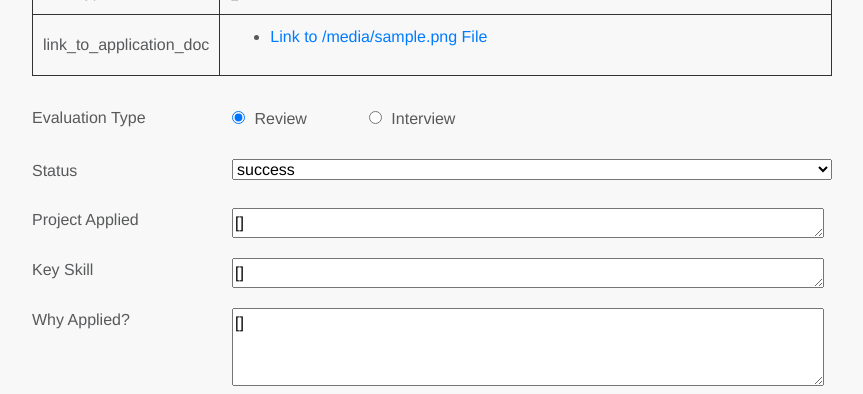
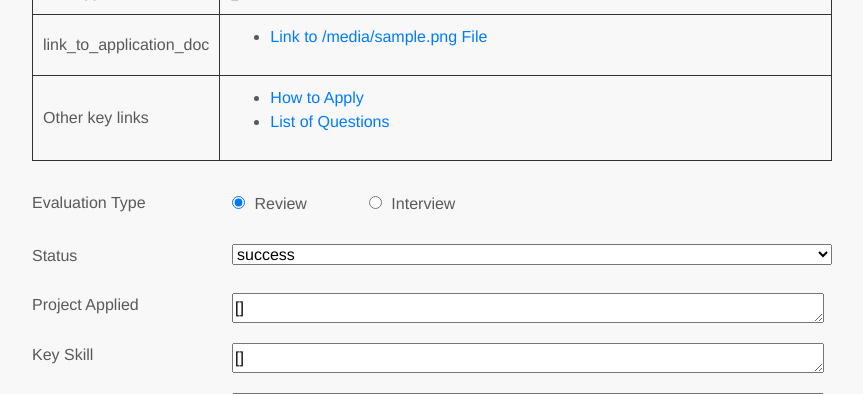
Before and after one commit to WEHI-RCPStudentInternship/student-intern-organiser, a Flask app: template templates/pre_int_st_evaluation.html in a window 1280 px wide. Shown: the part 644-1038 px from the top of the page, without its empty margins (133-996 px from the left). Run offline with Flask 3, Linux system fonts and the light colour scheme; the template is opened without the code that fills it: most values are stand-ins (such as "Sample title", 1, 10 or a date in 2020); some libraries are stand-ins or nearby versions.

Commit message:
updating process of questions

```diff
--- a/templates/index.html
+++ b/templates/index.html
@@ -492,7 +492,7 @@
 
                 if (emails.length > 0) {
                     var emailString = emails.join(',');
-                    var mailtoLink = "mailto:?subject=Acknowledgement of your application to the WEHI student internship program&body=Hi All,%0D%0A%0D%0AThank you for your submission to the WEHI Student Internship Program. Because this is a popular program it is difficult to reach out to everyone with a one-on-one interview.%0D%0A%0D%0AIf you are granted an interview, I will be calling you by mobile phone to get a better understanding of projects that fit your interests and career aspirations. Please let me know if you need to make other arrangements as I can be flexible.%0D%0A%0D%0AIf you are not granted an interview, I will let you know as soon as I can by email.%0D%0A%0D%0ATo find out more, please read the full email: https://wehi-researchcomputing.github.io/email_acknowledgement" + "&to=" + emailString;
+                    var mailtoLink = "mailto:?subject=Acknowledgement of your application to the WEHI student internship program&body=Hi All,%0D%0A%0D%0AThank you for your submission to the WEHI Student Internship Program. Because this is a popular program it is difficult to reach out to everyone with a one-on-one interview.%0D%0A%0D%0AIf you are granted an interview, I will be contacting you by email to arrange a way to provide an informal interview. Please let me know if you need to make other arrangements (such as being outside Australia) as I can be flexible.%0D%0A%0D%0AIf you are not granted an interview, I will let you know as soon as I can by email that you are on a waiting list.%0D%0A%0D%0ATo find out more, please read the full email: https://wehi-researchcomputing.github.io/email_acknowledgement" + "&to=" + emailString;
                     //window.location.href = mailtoLink;
                     window.open(mailtoLink, '_blank');
                 } else {
--- a/templates/pre_int_st_evaluation.html
+++ b/templates/pre_int_st_evaluation.html
@@ -206,6 +206,15 @@ If you would like to decline this offer, please reply to this email if you would
                         No matching files found.
                     {% endif %}
 
+                </td>
+            </tr>
+            <tr>
+                <td>Other key links</td>
+                <td>
+                    <ul>
+                        <li><a href="https://wehi-researchcomputing.github.io/how-to-apply">How to Apply</li>
+                        <li><a href="https://wehi-researchcomputing.github.io/email_acknowledgement">List of Questions</li>
+                    </ul>
                 </td>
             </tr>
 
@@ -468,16 +477,17 @@ If you would like to decline this offer, please reply to this email if you would
 
     <div class="text-box hidden" id="text-box">
         <p>Interview Questions</p>
-        <p>0. How do I pronounce your name? I may ask you this question to ensure I do the best I can to pronounce your name.</p>
-        <p>1. This is a 100% remote internship. This means all meetings are virtual. Are you OK with this?</p>
-        <p>2. We take Diversity, Equity, and Inclusion seriously. We have a Code of Conduct that you have to abide by that is in the WEHI RCP Student Internship Handbook on page 10. Have you read it and are you willing to abide by it?</p>
-        <p>3. Are you a talker or are you more of a listener? The reason I ask is because I don't want a team of all listeners I need at least one talker.</p>
-        <p>4. Are you more of a facilitator or a follower? The reason I ask is because I don't want a team full followers.</p>
-        <p>5. And are you more of a person who's an intentional thinker where you will need to go away think about it and come back this I'm suggestions or are you more of a quick brainstorm who likes to throw ideas around and see what comes up?</p>
-        <p>6. What projects are you interested in and why?</p>
-        <p>7. I will then show you the projects that are currently still available based on your interests.</p>
-        <p>8. I will then explain the next steps to you</p>
-        <p>9. I will ask you if you have any other questions.</p>
+        <p>1. How do I pronounce your name? I may ask you this question to ensure I do the best I can to pronounce your name.</p>
+        <p>2. This is an unpaid, 100% remote internship. This means all meetings are virtual. Are you OK with this?</p>
+        <p>3. We take Diversity, Equity, and Inclusion seriously. We have a Code of Conduct that you have to abide by that is in the WEHI RCP Student Internship Handbook on page 10. Have you read it and are you willing to abide by it?</p>
+        <p>4. Our most successful interns are organised, communicate well and ask lots of questions. How can you demonstrate that you will be organised? What do you use to organiser yourself (how do you use your calendar, how do you prioritise, how do you take notes)?</p>
+        <p>5. Are you willing to have at least 4 touch points per week with your supervisor (project meeting, weekly group email summary, and two other interactions)? </p>
+        <p>6. How can you demonstrate that you are willing to ask 10+ questions per week in this internship - even if you feel embarrassed or feel uncomfortable?</p>
+        <p>7. Are you able to work around 6 hours per week if you are an Open Source Contributor, around 8 hours per week if you are from the Faculty of Science at University of Melbourne, or around 24 hours per week if you are from the Faculty of Engineering and IT at the University of Melbourne? </p
+        <p>8.What projects are you interested in and why?</p>
+        <p>9. I will then show you the projects that are currently still available based on your interests.</p>
+        <p>10. I will then explain the next steps to you - see the What happens next? section on the How to Apply page </p>
+        <p>11. I will ask you if you have any other questions. </p>
     </div>
     </div>
 
```
